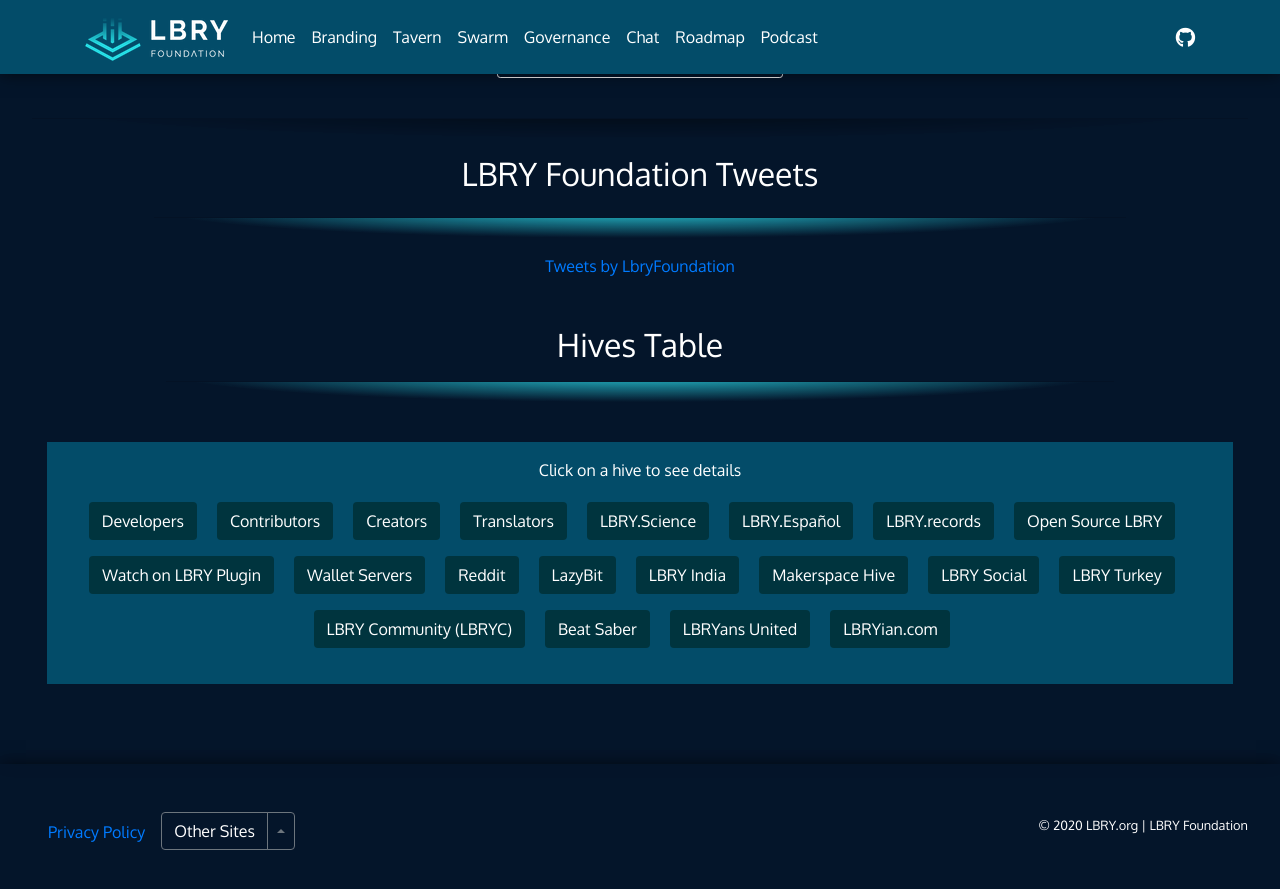
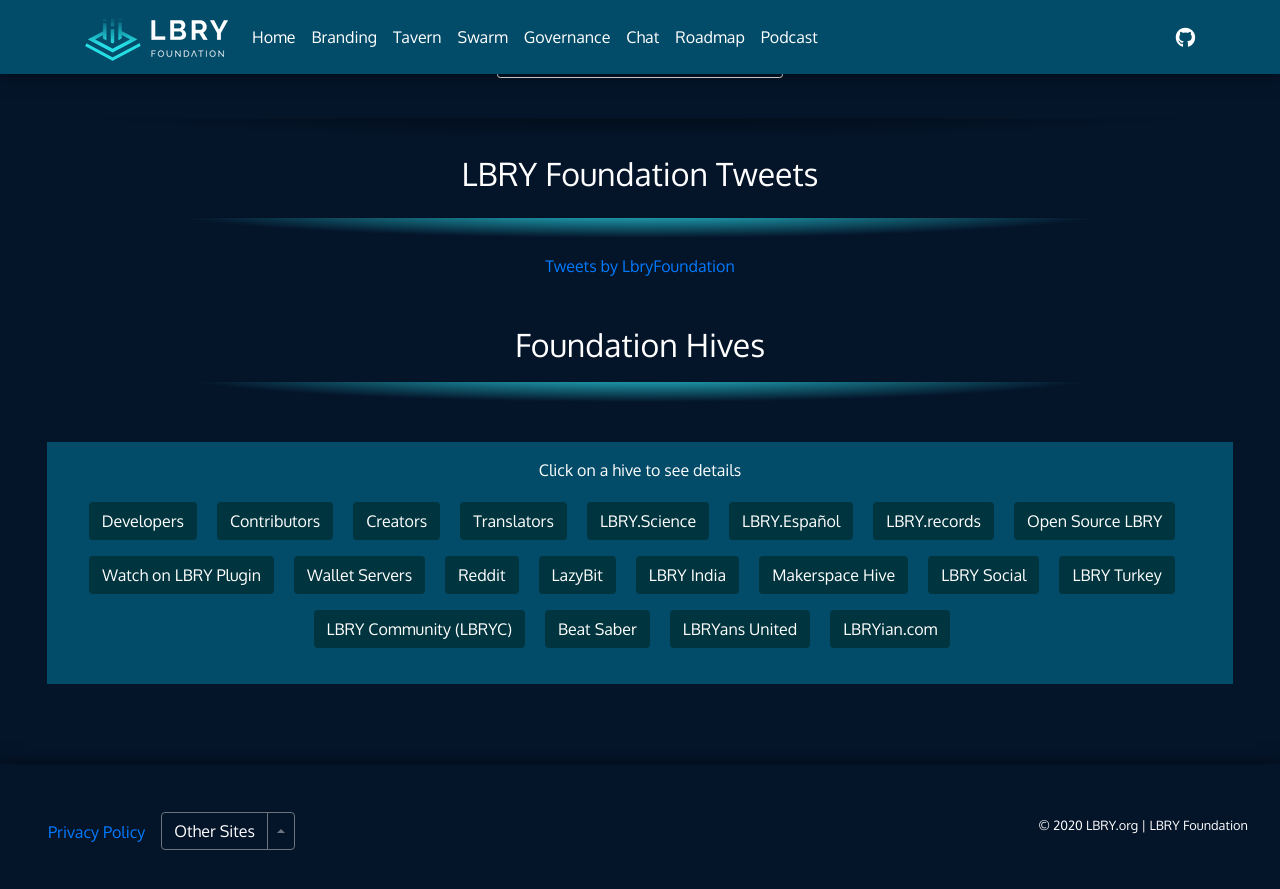
Before and after one commit to LBRYFoundation/lbryorg, a Jekyll site: the page built from index.html, in a window 1280 px wide and 900 px high, scrolled down 1318 px. Shown: the top 889 px of the window. Built offline with Jekyll 4.4.1, drawn with Linux system fonts in a browser that asks for light colours; comment, search, counter and statistics services are not loaded.

Commit message:
update the content

```diff
--- a/_includes/hives.html
+++ b/_includes/hives.html
@@ -1,7 +1,7 @@
-<!-- Foundations Hives -->
+<!-- Foundation Hives -->
 
               <div class="col-md-12 col-lg-12 my-5" id="hives">
-                <h2 class="mb-2 text-white text-center">Hives Table</h2>
+                <h2 class="mb-2 text-white text-center">Foundation Hives</h2>
                 <hr class="subhead">
                 <br>
                 <div class="lbry-dark text-center pt-3">
@@ -92,4 +92,4 @@
                 </div>
               </div>
 
-<!-- /Foundations Hives-->
+<!-- /Foundation Hives-->
```
